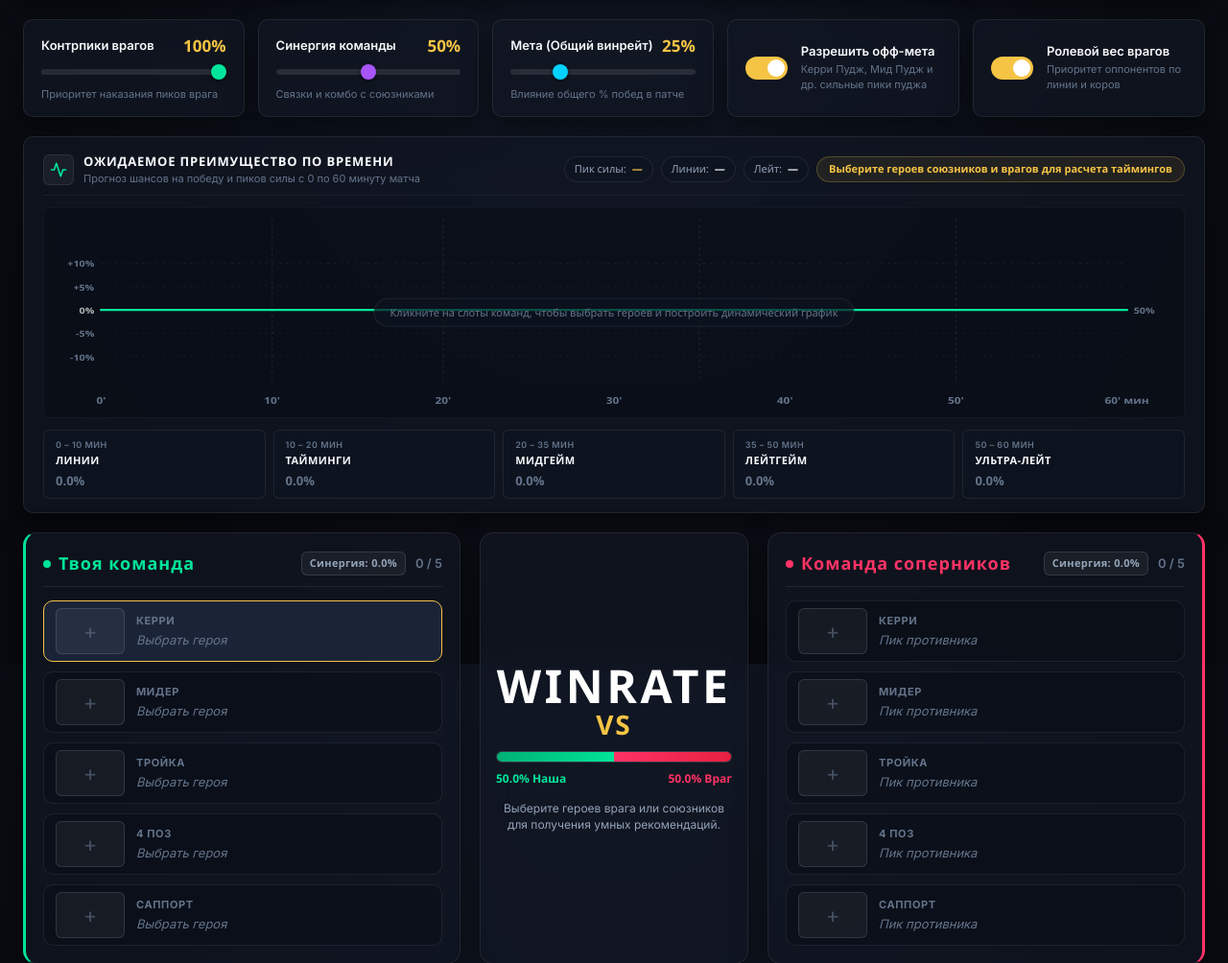
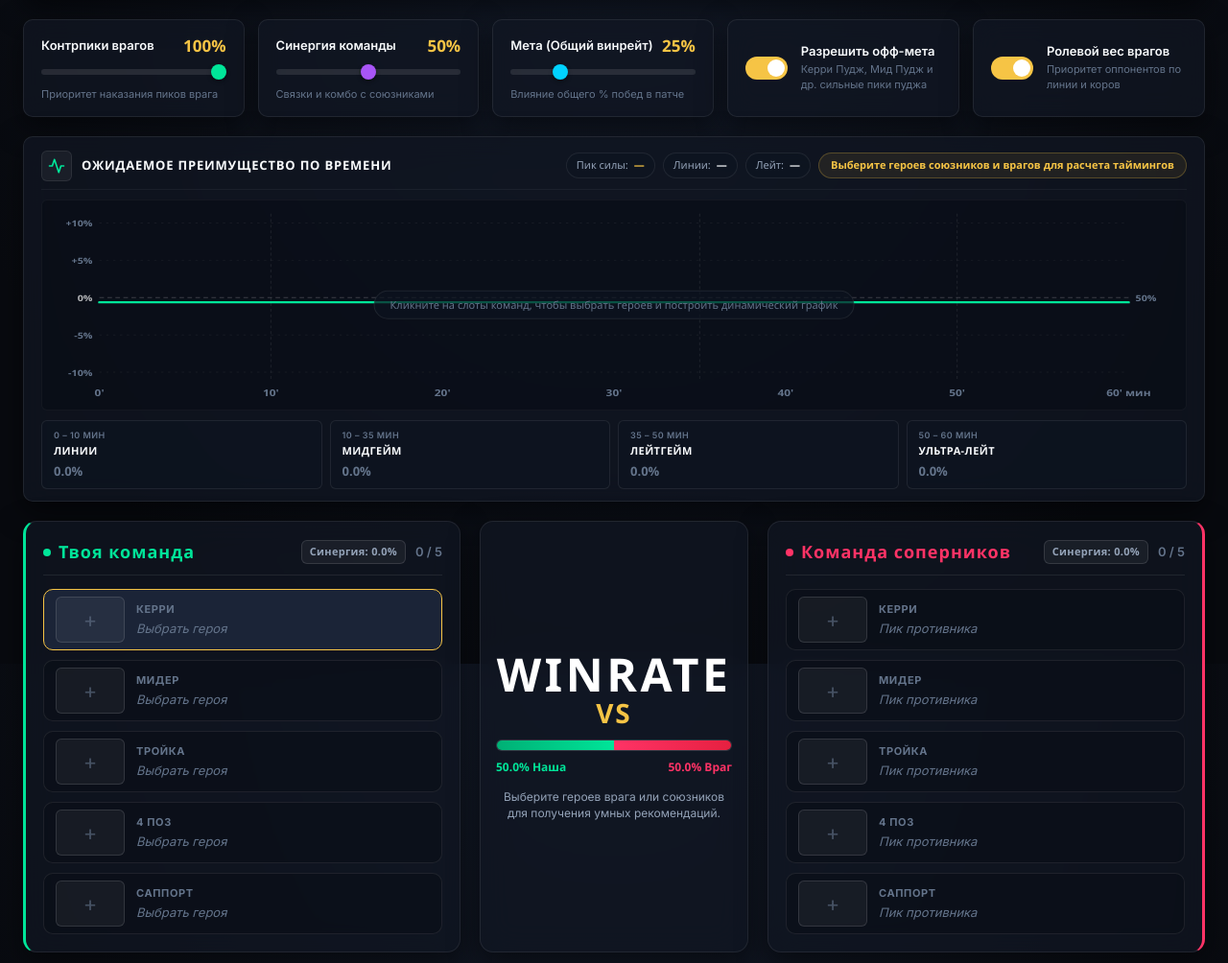
Before and after one commit to smeshar/StratzDrafter, a Flask app: page / in a window 1280 px wide. Shown: the part 108-1112 px from the top of the page at 96% size. Run offline with Flask 3, Linux system fonts and the light colour scheme; tables that the repository leaves empty hold one stand-in row (values such as "Sample post").

Commit message:
fix(timeline): remove timings card, spread vertical scale, and restore full panel width

```diff
--- a/static/css/style.css
+++ b/static/css/style.css
@@ -476,16 +476,13 @@ body {
   backdrop-filter: blur(16px);
   border: 1px solid var(--glass-border);
   border-radius: var(--radius-md);
-  padding: 16px 20px 14px;
+  padding: 14px 18px 12px;
   box-shadow: var(--shadow-main);
   display: flex;
   flex-direction: column;
-  gap: 12px;
+  gap: 10px;
   transition: border-color 0.2s ease;
   position: relative;
-  max-width: 1320px;
-  width: 100%;
-  margin: 0 auto;
 }
 
 .advantage-timeline-panel:hover {
@@ -848,7 +845,7 @@ body {
 /* Phase Cards Bar */
 .timeline-phases-bar {
   display: grid;
-  grid-template-columns: repeat(5, 1fr);
+  grid-template-columns: repeat(4, 1fr);
   gap: 8px;
 }
 
--- a/static/js/app.js
+++ b/static/js/app.js
@@ -97,7 +97,6 @@ const elements = {
   tooltipStageDesc: document.getElementById('tooltipStageDesc'),
   timelineEmptyState: document.getElementById('timelineEmptyState'),
   phaseScoreLaning: document.getElementById('phaseScoreLaning'),
-  phaseScoreTimings: document.getElementById('phaseScoreTimings'),
   phaseScoreMidgame: document.getElementById('phaseScoreMidgame'),
   phaseScoreLate: document.getElementById('phaseScoreLate'),
   phaseScoreUltra: document.getElementById('phaseScoreUltra'),
@@ -1354,8 +1353,7 @@ function renderDetailedRecs(recs) {
 // Stage descriptions for tooltips
 const STAGE_DESCRIPTIONS = {
   laning: 'Фаза линий: крипстат, размен ресурсами и первые убийства.',
-  timings: 'Ранний мидгейм: появление ключевых артефактов (Blink, Orchid, Mek) и первые ганки.',
-  midgame: 'Мидгейм: 5v5 тимфайты, контроль карты, Рошан и пуш Т2 вышек.',
+  midgame: 'Мидгейм: ключевые артефакты, тимфайты 5v5, контроль карты, Рошан и пуш вышек.',
   lategame: 'Поздняя игра: 4–6 слотов у коров, осада хайграунда и драки за байбеки.',
   ultralate: 'Ультра-лейт: 30 уровень, Тир-5 нейтральные предметы, Рапиры и цена одной ошибки.',
 };
@@ -1416,7 +1414,6 @@ function updateTimelineGraph(timeline) {
       }
     };
     resetScore(elements.phaseScoreLaning);
-    resetScore(elements.phaseScoreTimings);
     resetScore(elements.phaseScoreMidgame);
     resetScore(elements.phaseScoreLate);
     resetScore(elements.phaseScoreUltra);
@@ -1456,23 +1453,16 @@ function updateTimelineGraph(timeline) {
     el.className = 'phase-score ' + (num > 0.3 ? 'positive' : (num < -0.3 ? 'negative' : 'neutral'));
   };
 
-  const timingPoints = timeline.points.filter(p => p.minute >= 10 && p.minute <= 20);
-  const timingAdv = timingPoints.length > 0
-    ? (timingPoints.reduce((acc, p) => acc + p.alliesAdvantage, 0) / timingPoints.length)
-    : 0.0;
-
   setPhaseScore(elements.phaseScoreLaning, timeline.laningAdvantage);
-  setPhaseScore(elements.phaseScoreTimings, timingAdv);
   setPhaseScore(elements.phaseScoreMidgame, timeline.midgameAdvantage);
   setPhaseScore(elements.phaseScoreLate, timeline.lateGameAdvantage);
   setPhaseScore(elements.phaseScoreUltra, timeline.ultraLateAdvantage);
 
-  // 3. SVG Coordinates Mapping
-  const maxAbs = Math.max(7.0, ...timeline.points.map(p => Math.abs(p.alliesAdvantage)));
+  // 3. SVG Coordinates Mapping (0% at Y=100, +5% at Y=60, +10% at Y=20, -5% at Y=140, -10% at Y=180)
   const pts = timeline.points.map(p => {
     const x = 50 + (p.minute / 60) * 900;
-    const clampedAdv = Math.max(-maxAbs, Math.min(maxAbs, p.alliesAdvantage));
-    const y = 105 - (clampedAdv / maxAbs) * 75;
+    const clampedAdv = Math.max(-11.5, Math.min(11.5, p.alliesAdvantage));
+    const y = 100 - clampedAdv * 8.0;
     return { x, y, ...p };
   });
 
@@ -1485,7 +1475,7 @@ function updateTimelineGraph(timeline) {
   }
 
   // 5. Area Fills
-  const areaD = `${curveD} L 950 105 L 50 105 Z`;
+  const areaD = `${curveD} L 950 100 L 50 100 Z`;
   if (elements.radiantAreaPath) elements.radiantAreaPath.setAttribute('d', areaD);
   if (elements.direAreaPath) elements.direAreaPath.setAttribute('d', areaD);
 
@@ -1549,8 +1539,8 @@ function initTimelineInteractions() {
       }
     }
 
-    const maxAbs = Math.max(7.0, ...pts.map(p => Math.abs(p.alliesAdvantage)));
-    const targetY = 105 - (Math.max(-maxAbs, Math.min(maxAbs, closest.alliesAdvantage)) / maxAbs) * 75;
+    const clampedAdv = Math.max(-11.5, Math.min(11.5, closest.alliesAdvantage));
+    const targetY = 100 - clampedAdv * 8.0;
     const targetX = 50 + (closest.minute / 60) * 900;
 
     if (elements.timelineHoverGroup) {
@@ -1568,7 +1558,8 @@ function initTimelineInteractions() {
     if (elements.timelineTooltip) {
       elements.timelineTooltip.style.display = 'flex';
       const pctX = (targetX / 1000) * 100;
-      elements.timelineTooltip.style.left = `${pctX.toFixed(1)}%`;
+      const clampedPctX = Math.max(8, Math.min(92, pctX));
+      elements.timelineTooltip.style.left = `${clampedPctX.toFixed(1)}%`;
 
       if (targetY < 75) {
         elements.timelineTooltip.style.transform = 'translate(-50%, 15px)';
@@ -1615,7 +1606,6 @@ function initTimelineInteractions() {
 
   const phaseCards = [
     { card: document.getElementById('phaseCardLaning'), rect: document.querySelector('.stage-laning') },
-    { card: document.getElementById('phaseCardTimings'), rect: document.querySelector('.stage-timings') },
     { card: document.getElementById('phaseCardMidgame'), rect: document.querySelector('.stage-midgame') },
     { card: document.getElementById('phaseCardLate'), rect: document.querySelector('.stage-late') },
     { card: document.getElementById('phaseCardUltra'), rect: document.querySelector('.stage-ultra') },
--- a/templates/index.html
+++ b/templates/index.html
@@ -133,26 +133,29 @@
       <div class="timeline-header">
         <div class="timeline-title-group">
           <div class="timeline-icon-wrap">
-            <svg width="18" height="18" viewBox="0 0 24 24" fill="none" stroke="currentColor" stroke-width="2.2" stroke-linecap="round" stroke-linejoin="round">
+            <svg width="18" height="18" viewBox="0 0 24 24" fill="none" stroke="currentColor" stroke-width="2.2"
+              stroke-linecap="round" stroke-linejoin="round">
               <polyline points="22 12 18 12 15 21 9 3 6 12 2 12"></polyline>
             </svg>
           </div>
           <div>
             <h2 class="timeline-main-title">ОЖИДАЕМОЕ ПРЕИМУЩЕСТВО ПО ВРЕМЕНИ</h2>
-            <p class="timeline-sub-title">Прогноз шансов на победу и пиков силы с 0 по 60 минуту матча</p>
           </div>
         </div>
 
         <div class="timeline-meta-group">
-          <div class="timeline-badge timeline-badge-peak" id="timelinePeakBadge" title="Время максимального преимущества вашей команды">
+          <div class="timeline-badge timeline-badge-peak" id="timelinePeakBadge"
+            title="Время максимального преимущества вашей команды">
             <span class="badge-label">Пик силы:</span>
             <span class="badge-val" id="timelinePeakVal">—</span>
           </div>
-          <div class="timeline-badge timeline-badge-laning" id="timelineLaningBadge" title="Ожидаемый исход стадии линий (0–10 мин)">
+          <div class="timeline-badge timeline-badge-laning" id="timelineLaningBadge"
+            title="Ожидаемый исход стадии линий (0–10 мин)">
             <span class="badge-label">Линии:</span>
             <span class="badge-val" id="timelineLaningVal">—</span>
           </div>
-          <div class="timeline-badge timeline-badge-late" id="timelineLateBadge" title="Сила драфта в поздней игре (35–60 мин)">
+          <div class="timeline-badge timeline-badge-late" id="timelineLateBadge"
+            title="Сила драфта в поздней игре (35–60 мин)">
             <span class="badge-label">Лейт:</span>
             <span class="badge-val" id="timelineLateVal">—</span>
           </div>
@@ -178,48 +181,46 @@
             </linearGradient>
             <!-- Clip Paths for Split Baseline Area Fill -->
             <clipPath id="radiantClip">
-              <rect x="50" y="0" width="900" height="105" />
+              <rect x="50" y="0" width="900" height="100" />
             </clipPath>
             <clipPath id="direClip">
-              <rect x="50" y="105" width="900" height="115" />
+              <rect x="50" y="100" width="900" height="120" />
             </clipPath>
           </defs>
 
           <!-- Stage Background Columns -->
           <g class="timeline-stages-bg">
-            <rect x="50" y="8" width="150" height="175" class="stage-bg-rect stage-laning" />
-            <rect x="200" y="8" width="150" height="175" class="stage-bg-rect stage-timings" />
-            <rect x="350" y="8" width="225" height="175" class="stage-bg-rect stage-midgame" />
-            <rect x="575" y="8" width="225" height="175" class="stage-bg-rect stage-late" />
-            <rect x="800" y="8" width="150" height="175" class="stage-bg-rect stage-ultra" />
+            <rect x="50" y="10" width="150" height="180" class="stage-bg-rect stage-laning" />
+            <rect x="200" y="10" width="375" height="180" class="stage-bg-rect stage-midgame" />
+            <rect x="575" y="10" width="225" height="180" class="stage-bg-rect stage-late" />
+            <rect x="800" y="10" width="150" height="180" class="stage-bg-rect stage-ultra" />
           </g>
 
           <!-- Stage Divider Lines -->
           <g class="timeline-grid-vertical">
-            <line x1="200" y1="8" x2="200" y2="183" class="stage-div-line" />
-            <line x1="350" y1="8" x2="350" y2="183" class="stage-div-line" />
-            <line x1="575" y1="8" x2="575" y2="183" class="stage-div-line" />
-            <line x1="800" y1="8" x2="800" y2="183" class="stage-div-line" />
+            <line x1="200" y1="10" x2="200" y2="190" class="stage-div-line" />
+            <line x1="575" y1="10" x2="575" y2="190" class="stage-div-line" />
+            <line x1="800" y1="10" x2="800" y2="190" class="stage-div-line" />
           </g>
 
           <!-- Horizontal Grid Lines (Percentage guides) -->
           <g class="timeline-grid-horizontal">
             <!-- +10% -->
-            <line x1="50" y1="55" x2="950" y2="55" class="grid-line grid-subtle" />
-            <text x="44" y="59" class="grid-label">+10%</text>
+            <line x1="50" y1="20" x2="950" y2="20" class="grid-line grid-subtle" />
+            <text x="44" y="24" class="grid-label">+10%</text>
             <!-- +5% -->
-            <line x1="50" y1="80" x2="950" y2="80" class="grid-line grid-subtle" />
-            <text x="44" y="84" class="grid-label">+5%</text>
+            <line x1="50" y1="60" x2="950" y2="60" class="grid-line grid-subtle" />
+            <text x="44" y="64" class="grid-label">+5%</text>
             <!-- 0% Baseline (Center = 50% Winrate) -->
-            <line x1="50" y1="105" x2="950" y2="105" class="grid-line grid-center" />
-            <text x="44" y="109" class="grid-label grid-label-center">0%</text>
-            <text x="956" y="109" class="grid-label grid-label-right">50%</text>
+            <line x1="50" y1="100" x2="950" y2="100" class="grid-line grid-center" />
+            <text x="44" y="104" class="grid-label grid-label-center">0%</text>
+            <text x="956" y="104" class="grid-label grid-label-right">50%</text>
             <!-- -5% -->
-            <line x1="50" y1="130" x2="950" y2="130" class="grid-line grid-subtle" />
-            <text x="44" y="134" class="grid-label">-5%</text>
+            <line x1="50" y1="140" x2="950" y2="140" class="grid-line grid-subtle" />
+            <text x="44" y="144" class="grid-label">-5%</text>
             <!-- -10% -->
-            <line x1="50" y1="155" x2="950" y2="155" class="grid-line grid-subtle" />
-            <text x="44" y="159" class="grid-label">-10%</text>
+            <line x1="50" y1="180" x2="950" y2="180" class="grid-line grid-subtle" />
+            <text x="44" y="184" class="grid-label">-10%</text>
           </g>
 
           <!-- Area Fills -->
@@ -227,11 +228,11 @@
           <path id="direAreaPath" class="timeline-area dire-area" clip-path="url(#direClip)" d="" />
 
           <!-- Main Advantage Curve Line -->
-          <path id="timelineCurvePath" class="timeline-curve-line" d="M 50 105 L 950 105" />
+          <path id="timelineCurvePath" class="timeline-curve-line" d="M 50 100 L 950 100" />
 
           <!-- Interactive Hover Line and Point -->
           <g id="timelineHoverGroup" class="timeline-hover-group" style="display: none;">
-            <line id="timelineHoverLine" x1="0" y1="8" x2="0" y2="183" class="hover-cursor-line" />
+            <line id="timelineHoverLine" x1="0" y1="10" x2="0" y2="190" class="hover-cursor-line" />
             <circle id="timelineHoverDot" cx="0" cy="0" r="5.5" class="hover-cursor-dot" />
           </g>
 
@@ -281,13 +282,8 @@
           <div class="phase-name">ЛИНИИ</div>
           <div class="phase-score neutral" id="phaseScoreLaning">0.0%</div>
         </div>
-        <div class="phase-card" id="phaseCardTimings" data-start="10" data-end="20">
-          <div class="phase-time">10 – 20 МИН</div>
-          <div class="phase-name">ТАЙМИНГИ</div>
-          <div class="phase-score neutral" id="phaseScoreTimings">0.0%</div>
-        </div>
-        <div class="phase-card" id="phaseCardMidgame" data-start="20" data-end="35">
-          <div class="phase-time">20 – 35 МИН</div>
+        <div class="phase-card" id="phaseCardMidgame" data-start="10" data-end="35">
+          <div class="phase-time">10 – 35 МИН</div>
           <div class="phase-name">МИДГЕЙМ</div>
           <div class="phase-score neutral" id="phaseScoreMidgame">0.0%</div>
         </div>
@@ -388,9 +384,8 @@
               </svg>
             </span>
             <input type="search" id="recsHeroSearchInput" name="recs_search_query"
-              placeholder="Поиск в рекомендациях (фурион, снайпер, ам)..." autocomplete="off"
-              autocorrect="off" autocapitalize="off" spellcheck="false"
-              data-form-type="other" data-lpignore="true">
+              placeholder="Поиск в рекомендациях (фурион, снайпер, ам)..." autocomplete="off" autocorrect="off"
+              autocapitalize="off" spellcheck="false" data-form-type="other" data-lpignore="true">
             <button class="recs-clear-btn" id="clearRecsSearchBtn" style="display:none;"
               title="Очистить поиск">✕</button>
           </div>
@@ -477,9 +472,8 @@
               </svg>
             </span>
             <input type="search" id="heroSearchInput" name="hero_search_query"
-              placeholder="Поиск (фура, ам, папич, axe)..." autocomplete="off"
-              autocorrect="off" autocapitalize="off" spellcheck="false"
-              data-form-type="other" data-lpignore="true">
+              placeholder="Поиск (фура, ам, папич, axe)..." autocomplete="off" autocorrect="off" autocapitalize="off"
+              spellcheck="false" data-form-type="other" data-lpignore="true">
             <button class="search-clear-btn" id="clearSearchBtn" style="display:none;">✕</button>
           </div>
 
@@ -639,7 +633,8 @@
               <div class="token-card-title-group">
                 <h4 class="token-card-title">Персональные веса формулы драфта</h4>
                 <p class="token-card-desc">
-                  Настройте и сохраните дефолтные веса формулы под свой стиль игры. Они будут автоматически применяться при входе в аккаунт.
+                  Настройте и сохраните дефолтные веса формулы под свой стиль игры. Они будут автоматически применяться
+                  при входе в аккаунт.
                 </p>
               </div>
             </div>
@@ -650,7 +645,8 @@
                   <span class="pref-title">Контрпики</span>
                   <span class="pref-value" id="profileCounterVal">100%</span>
                 </div>
-                <input type="range" id="profileCounterWeight" class="range-slider slider-counter" min="0" max="100" value="100">
+                <input type="range" id="profileCounterWeight" class="range-slider slider-counter" min="0" max="100"
+                  value="100">
               </div>
 
               <div class="profile-weight-item">
@@ -658,7 +654,8 @@
                   <span class="pref-title">Синергия</span>
                   <span class="pref-value" id="profileSynergyVal">50%</span>
                 </div>
-                <input type="range" id="profileSynergyWeight" class="range-slider slider-synergy" min="0" max="100" value="50">
+                <input type="range" id="profileSynergyWeight" class="range-slider slider-synergy" min="0" max="100"
+                  value="50">
               </div>
 
               <div class="profile-weight-item">
@@ -666,7 +663,8 @@
                   <span class="pref-title">Мета</span>
                   <span class="pref-value" id="profileMetaVal">25%</span>
                 </div>
-                <input type="range" id="profileMetaWeight" class="range-slider slider-meta" min="0" max="100" value="25">
+                <input type="range" id="profileMetaWeight" class="range-slider slider-meta" min="0" max="100"
+                  value="25">
               </div>
             </div>
 
@@ -674,10 +672,12 @@
               <button type="button" id="saveProfileWeightsBtn" class="btn btn-primary btn-sm">
                 Сохранить веса в профиль
               </button>
-              <button type="button" id="copyMainWeightsBtn" class="btn btn-secondary btn-sm" title="Скопировать значения ползунков с главной страницы">
+              <button type="button" id="copyMainWeightsBtn" class="btn btn-secondary btn-sm"
+                title="Скопировать значения ползунков с главной страницы">
                 Взять с главной
               </button>
-              <button type="button" id="resetProfileWeightsBtn" class="btn btn-secondary btn-sm" title="Сбросить на 100 / 50 / 25">
+              <button type="button" id="resetProfileWeightsBtn" class="btn btn-secondary btn-sm"
+                title="Сбросить на 100 / 50 / 25">
                 Сброс (100 / 50 / 25)
               </button>
             </div>
```
Also changed, not shown: stratz_client.py (+3 -6 lines).
